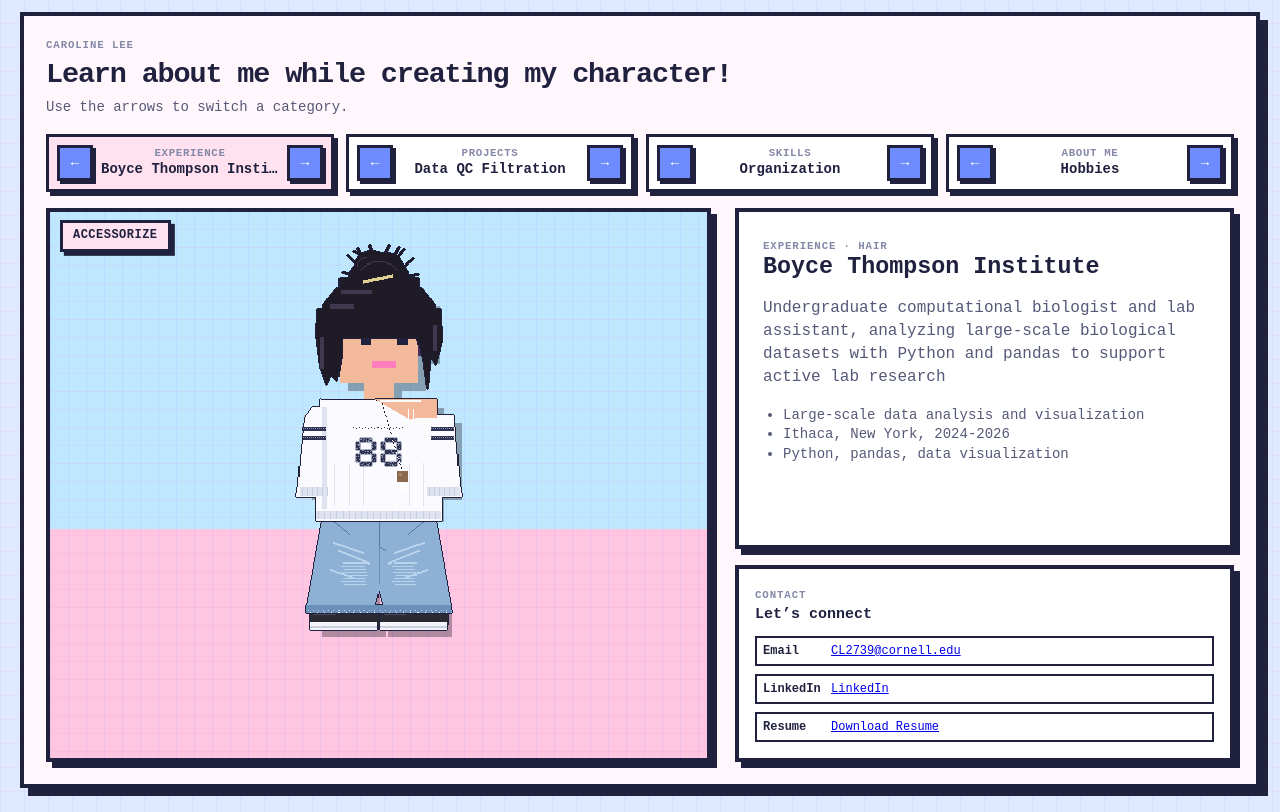
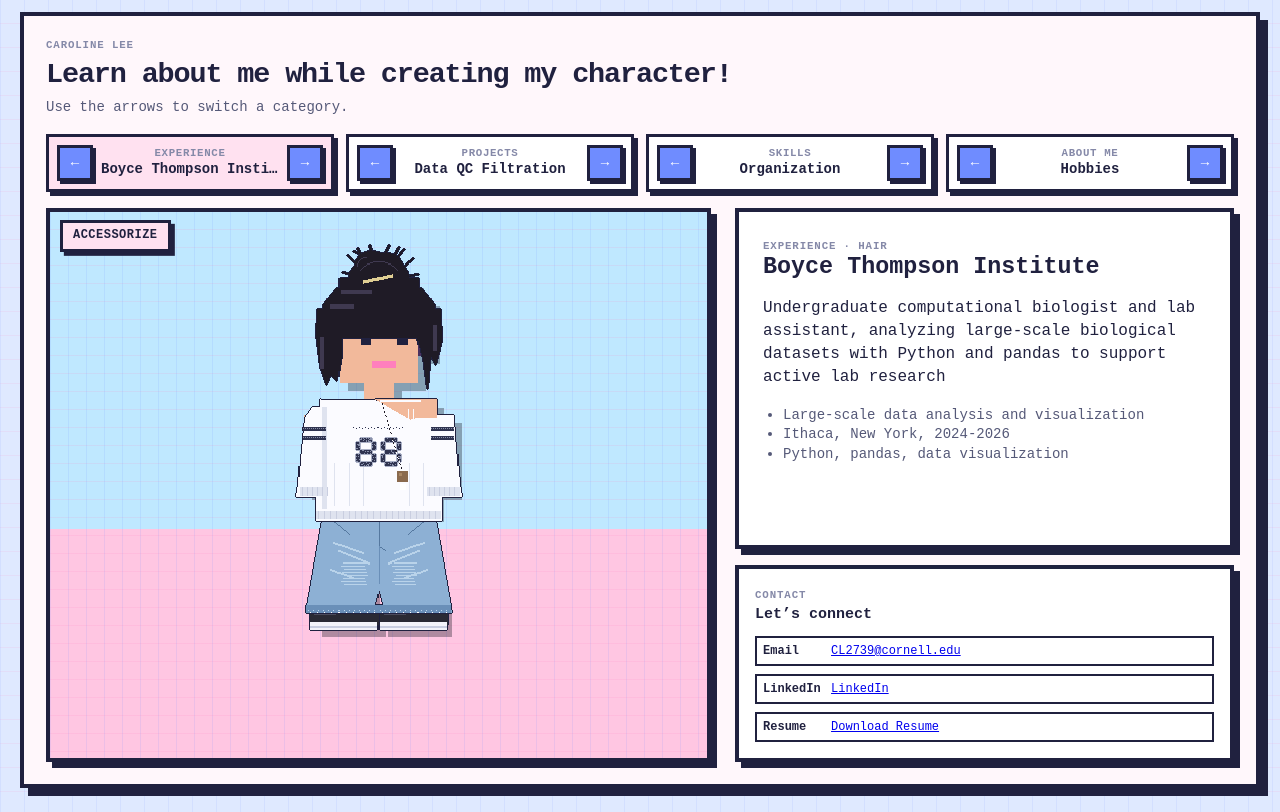
Before and after one commit to carrie-sf/portfolio, a plain HTML site: page index.html in a window 1280 px wide. Drawn offline with Linux system fonts and the light colour scheme.

Commit message:
text darkness

```diff
--- a/style.css
+++ b/style.css
@@ -215,7 +215,7 @@ white-space: nowrap;
 }
 
 .detail-body {
-color: var(--text-secondary);
+color: var(--text-primary);
 font-size: clamp(14px, 1.3vw, 16px);
 line-height: 1.45;
 }
```
